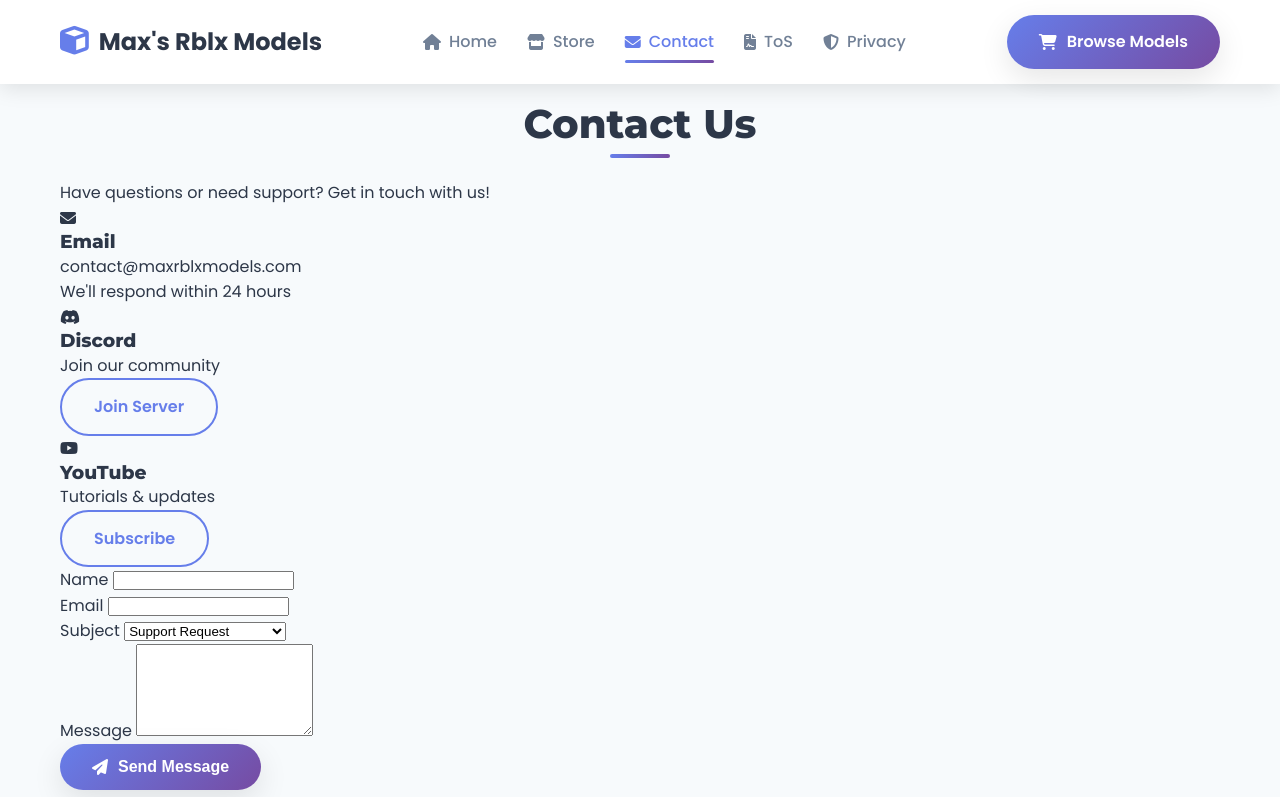
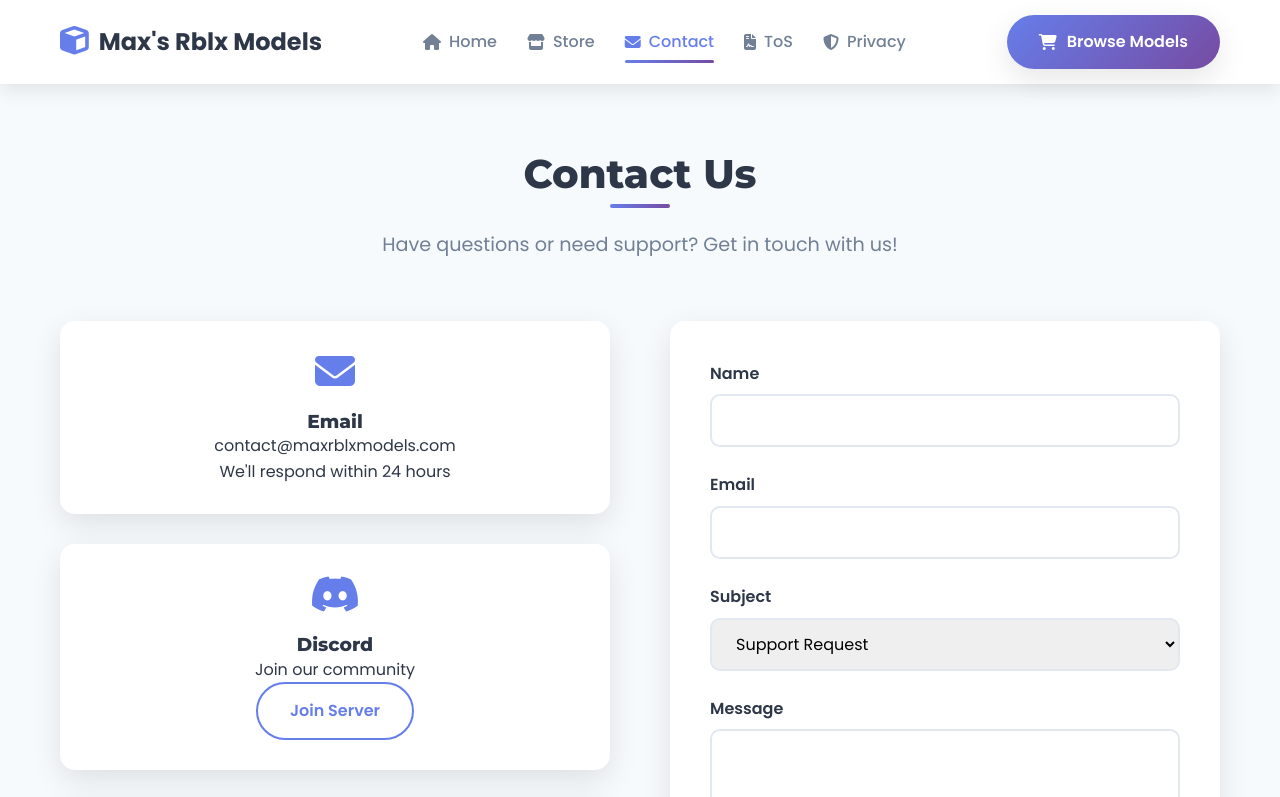
Before and after one commit to MaxYT5184/Max-s-Rblx-Models, a plain HTML site: page contact.html in a window 1280 px wide. Shown: the top 797 px of the page. Drawn offline with Linux system fonts and the light colour scheme.

Commit message:
Update contact.html

```diff
--- a/contact.html
+++ b/contact.html
@@ -156,4 +156,98 @@
                 </div>
             </div>
             <div class="footer-bottom">
-                <p>&copy; 2024 Max
+                <p>&copy; 2024 Max's Rblx Models. All rights reserved. Roblox is a trademark of Roblox Corporation.</p>
+            </div>
+        </div>
+    </footer>
+
+    <script src="script.js"></script>
+    <style>
+        .contact-section {
+            padding-top: 150px;
+        }
+
+        .contact-header {
+            text-align: center;
+            margin-bottom: 60px;
+        }
+
+        .contact-subtitle {
+            font-size: 1.2rem;
+            color: var(--gray);
+            max-width: 600px;
+            margin: 0 auto;
+        }
+
+        .contact-grid {
+            display: grid;
+            grid-template-columns: 1fr 1fr;
+            gap: 60px;
+        }
+
+        .contact-info {
+            display: flex;
+            flex-direction: column;
+            gap: 30px;
+        }
+
+        .info-card {
+            background: white;
+            padding: 30px;
+            border-radius: var(--radius);
+            box-shadow: var(--shadow);
+            text-align: center;
+        }
+
+        .info-icon {
+            font-size: 2.5rem;
+            color: var(--primary);
+            margin-bottom: 20px;
+        }
+
+        .contact-form-container {
+            background: white;
+            padding: 40px;
+            border-radius: var(--radius);
+            box-shadow: var(--shadow);
+        }
+
+        .form-group {
+            margin-bottom: 25px;
+        }
+
+        .form-group label {
+            display: block;
+            margin-bottom: 8px;
+            font-weight: 600;
+            color: var(--dark);
+        }
+
+        .form-group input,
+        .form-group select,
+        .form-group textarea {
+            width: 100%;
+            padding: 12px 20px;
+            border: 2px solid #e2e8f0;
+            border-radius: 10px;
+            font-family: 'Poppins', sans-serif;
+            font-size: 1rem;
+            transition: var(--transition);
+        }
+
+        .form-group input:focus,
+        .form-group select:focus,
+        .form-group textarea:focus {
+            outline: none;
+            border-color: var(--primary);
+            box-shadow: 0 0 0 3px rgba(102, 126, 234, 0.1);
+        }
+
+        @media (max-width: 992px) {
+            .contact-grid {
+                grid-template-columns: 1fr;
+            }
+        }
+    </style>
+</body>
+</html>
```
